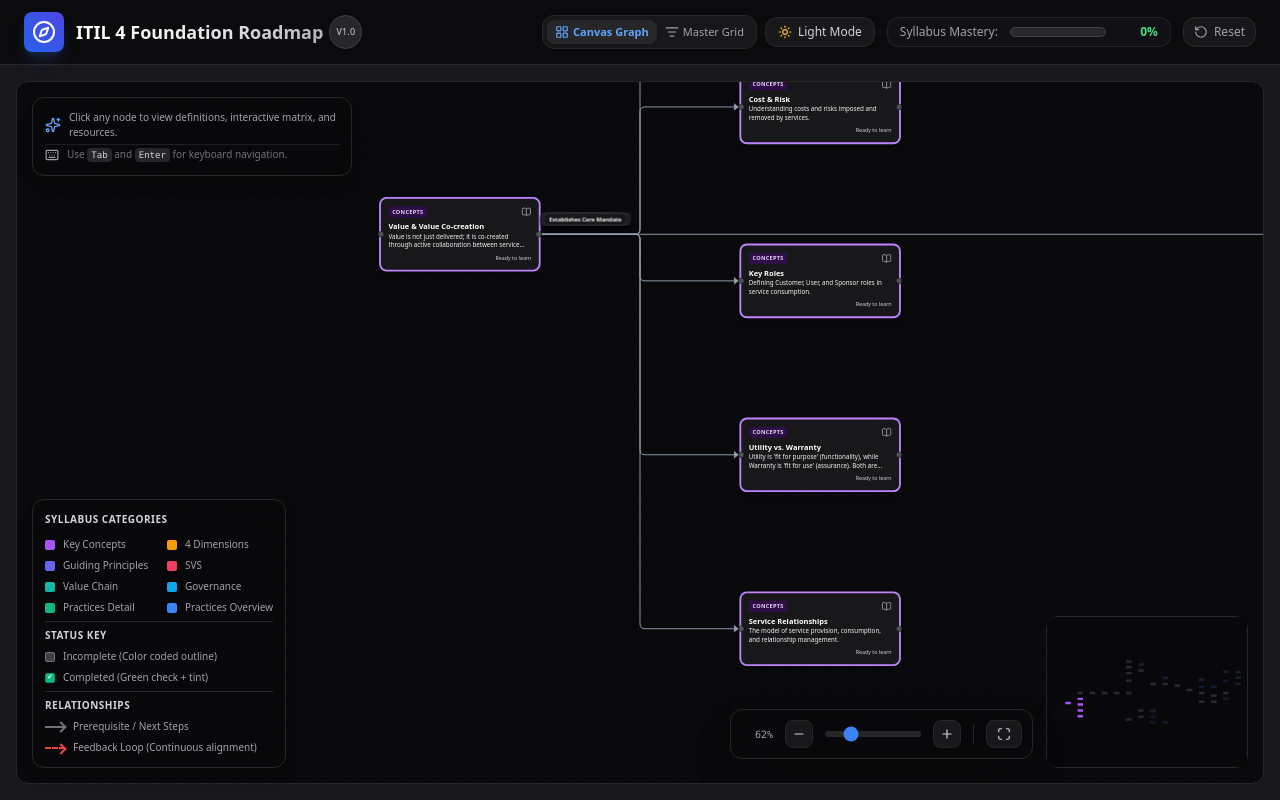
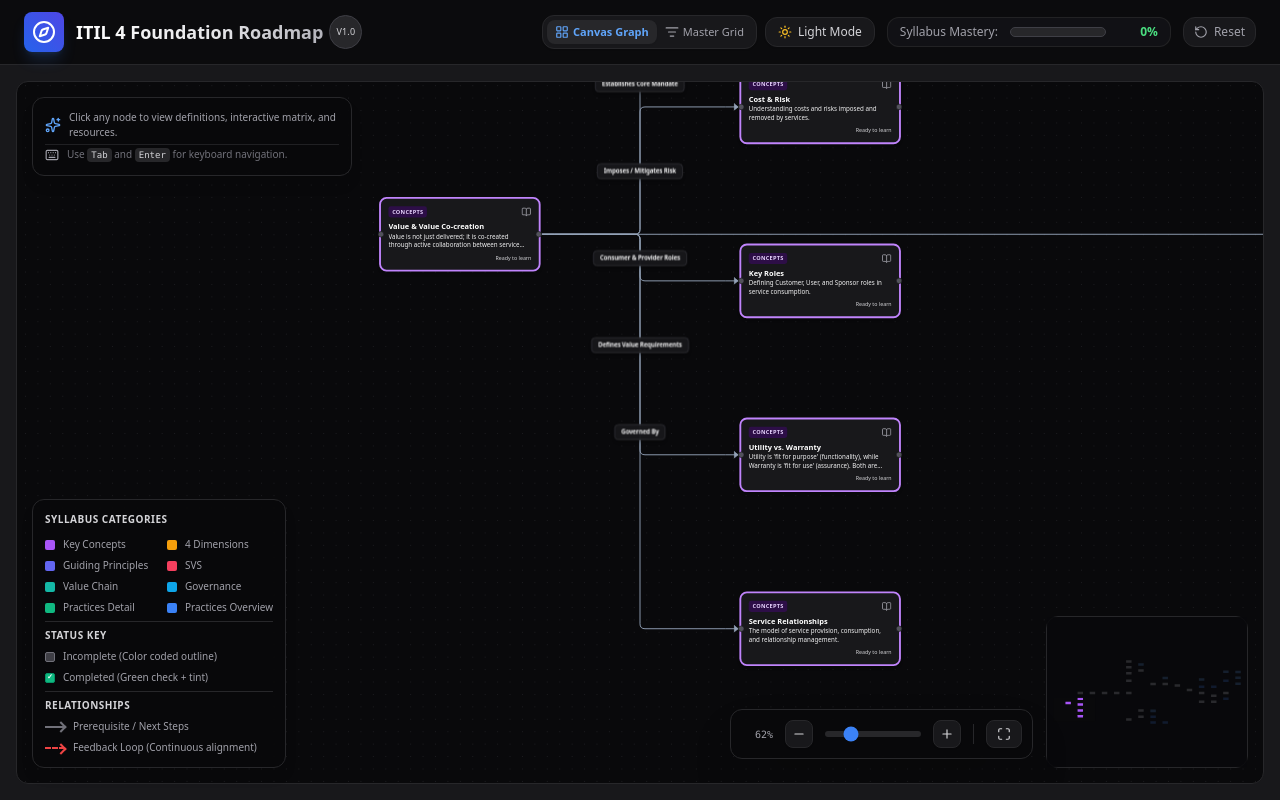
Before and after one commit to murad-1999/ITIL-intro, a Next.js app: page / in a window 1280 px wide. Built offline with nearby package versions, Linux system fonts and the light colour scheme.

Commit message:
fix: align edge relationship labels directly back centered onto connection lines

```diff
--- a/src/components/graph/CustomEdge.tsx
+++ b/src/components/graph/CustomEdge.tsx
@@ -15,7 +15,7 @@
   label,
   data,
 }: EdgeProps) {
-  const [edgePath, defaultLabelX, defaultLabelY] = getSmoothStepPath({
+  const [edgePath, labelX, labelY] = getSmoothStepPath({
     sourceX,
     sourceY,
     sourcePosition,
@@ -27,31 +27,6 @@
 
   const isFeedback = data?.isFeedbackLoop === true;
 
-  // Calculate smart label coordinates to avoid overlapping node cards
-  let renderLabelX = defaultLabelX;
-  let renderLabelY = defaultLabelY;
-
-  if (label) {
-    if (!isFeedback) {
-      const isStraightHorizontal = Math.abs(sourceY - targetY) < 25;
-
-      if (isStraightHorizontal) {
-        // Straight line: center between source and target, offset slightly above line
-        renderLabelX = (sourceX + targetX) / 2;
-        renderLabelY = sourceY - 14;
-      } else {
-        // Bending edge across ranks: place label on the initial horizontal segment
-        // near source handle so it stays clear of intermediate nodes on other ranks
-        const gap = targetX - sourceX;
-        renderLabelX = Math.min(sourceX + 70, sourceX + gap * 0.35);
-        renderLabelY = sourceY - 14;
-      }
-    } else {
-      // Feedback loops: offset slightly above the midpoint
-      renderLabelY = defaultLabelY - 14;
-    }
-  }
-
   return (
     <>
       <BaseEdge id={id} path={edgePath} markerEnd={markerEnd} style={style} />
@@ -60,14 +35,14 @@
           <div
             style={{
               position: 'absolute',
-              transform: `translate(-50%, -100%) translate(${renderLabelX}px,${renderLabelY}px)`,
+              transform: `translate(-50%, -50%) translate(${labelX}px,${labelY}px)`,
               pointerEvents: 'all',
             }}
             className="nodrag nopan z-20"
           >
             <span
               className={clsx(
-                "px-2 py-0.5 rounded-md text-[9.5px] font-semibold tracking-tight shadow-md border backdrop-blur-md transition-colors select-none inline-block whitespace-nowrap",
+                "px-2.5 py-1 rounded-md text-[10px] font-semibold tracking-tight shadow-md border backdrop-blur-md transition-colors select-none inline-block whitespace-nowrap",
                 isFeedback
                   ? "bg-red-950/95 text-red-200 border-red-700/80 shadow-red-950/50"
                   : "bg-slate-900/95 dark:bg-zinc-900/95 text-slate-100 dark:text-zinc-100 border-slate-700 dark:border-zinc-700 shadow-black/30"
```
